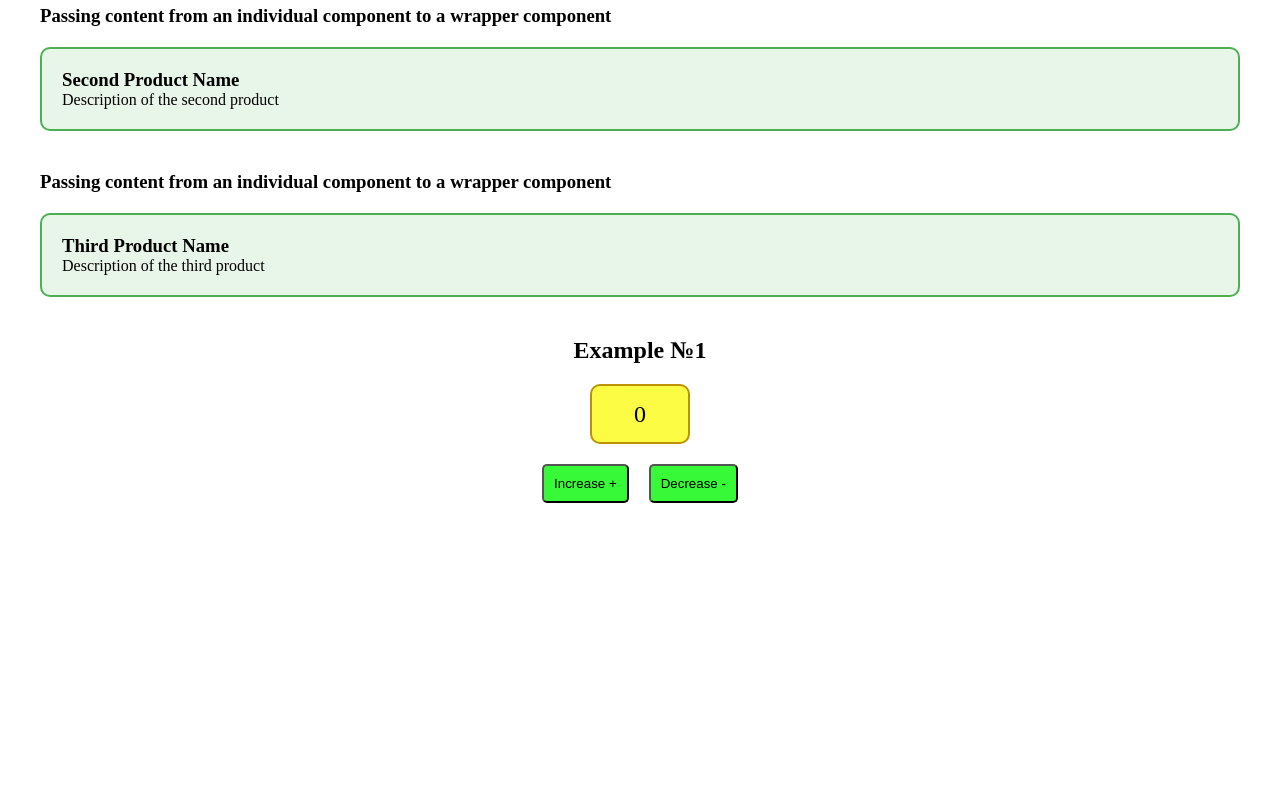
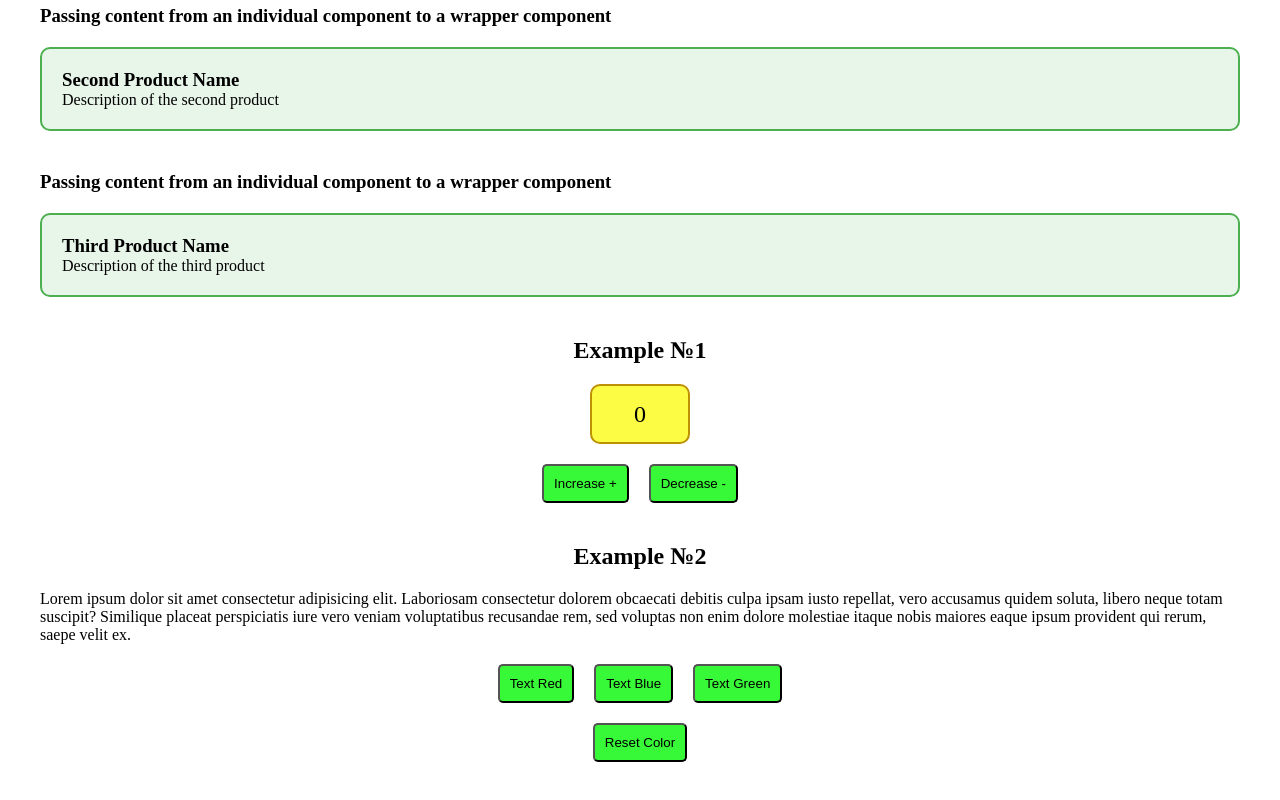
Before and after one commit to Tiana-K08/react-by-examples, a React (Vite) app: page / in a window 1280 px wide. Shown: the part 1042-1842 px from the top of the page. Before the commit the page ends 1585 px from the top, so only its background shows below. Built offline with nearby package versions, Linux system fonts and the light colour scheme.

Commit message:
feat: create Text component with useState

```diff
--- a/src/App.jsx
+++ b/src/App.jsx
@@ -6,6 +6,7 @@ import ParentCards from './components/props/children/ParentCards.jsx';
 import ParentCardOne from './components/props/children/ParentCardOne.jsx';
 import ParentCardTwo from './components/props/children/ParentCardTwo.jsx';
 import ParentCardThree from './components/props/children/ParentCardThree.jsx';
+import Text from './components/useState/Text/Text.jsx';
 
 import Counter from './components/useState/Counter/Counter.jsx';
 
@@ -23,6 +24,7 @@ function App() {
       <ParentCardTwo />
       <ParentCardThree />
       <Counter />
+      <Text />
     </div>
   );
 }
--- /dev/null
+++ b/src/components/useState/Text/Text.css
@@ -0,0 +1,6 @@
+.text-wrapper {
+  display: flex;
+  flex-direction: column;
+  align-items: center;
+  gap: 20px;
+}
--- /dev/null
+++ b/src/components/useState/Text/Text.jsx
@@ -0,0 +1,51 @@
+import { useState } from 'react';
+
+import Button from '../Button/Button';
+
+import './Text.css';
+
+function Text() {
+  const initialColor = { color: '#000000' };
+
+  const [textColor, setTextColor] = useState(initialColor);
+
+  const handleTextRed = () => {
+    setTextColor({ color: '#de0202' });
+  };
+
+  const handleTextBlue = () => {
+    setTextColor({ color: '#0505e3' });
+  };
+
+  const handleTextGreen = () => {
+    setTextColor({ color: '#05aa2b' });
+  };
+
+  const handleResetColor = () => {
+    setTextColor(initialColor);
+  };
+
+  return (
+    <div className="text-wrapper">
+      <h2>Example №2</h2>
+      <p style={textColor}>
+        Lorem ipsum dolor sit amet consectetur adipisicing elit. Laboriosam
+        consectetur dolorem obcaecati debitis culpa ipsam iusto repellat, vero
+        accusamus quidem soluta, libero neque totam suscipit? Similique placeat
+        perspiciatis iure vero veniam voluptatibus recusandae rem, sed voluptas
+        non enim dolore molestiae itaque nobis maiores eaque ipsum provident qui
+        rerum, saepe velit ex.
+      </p>
+      <div className="btn-container">
+        <Button onClick={handleTextRed} label="Text Red" />
+        <Button onClick={handleTextBlue} label="Text Blue" />
+        <Button onClick={handleTextGreen} label="Text Green" />
+      </div>
+      <div className="btn-container">
+        <Button onClick={handleResetColor} label="Reset Color" />
+      </div>
+    </div>
+  );
+}
+
+export default Text;
```
